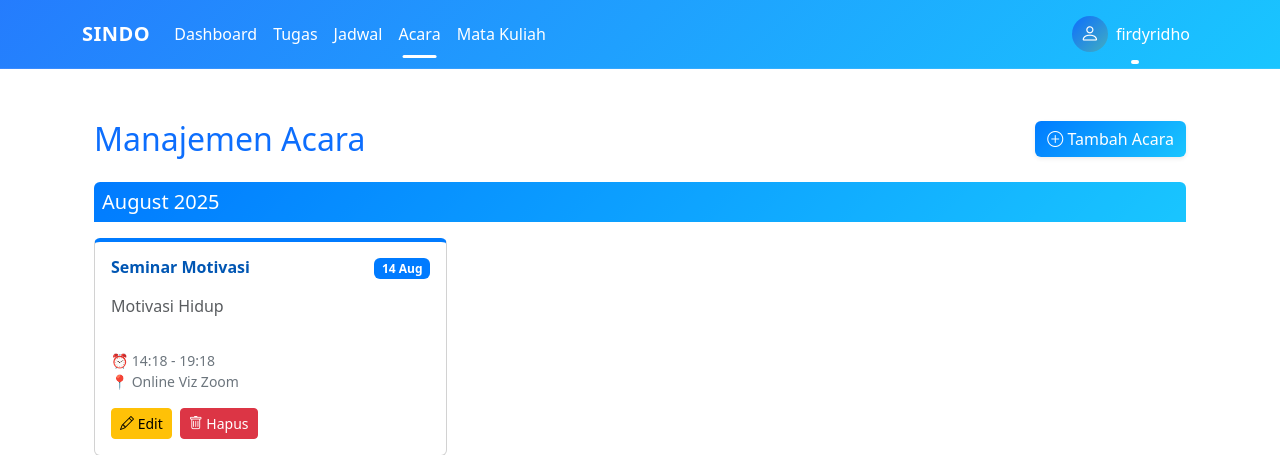
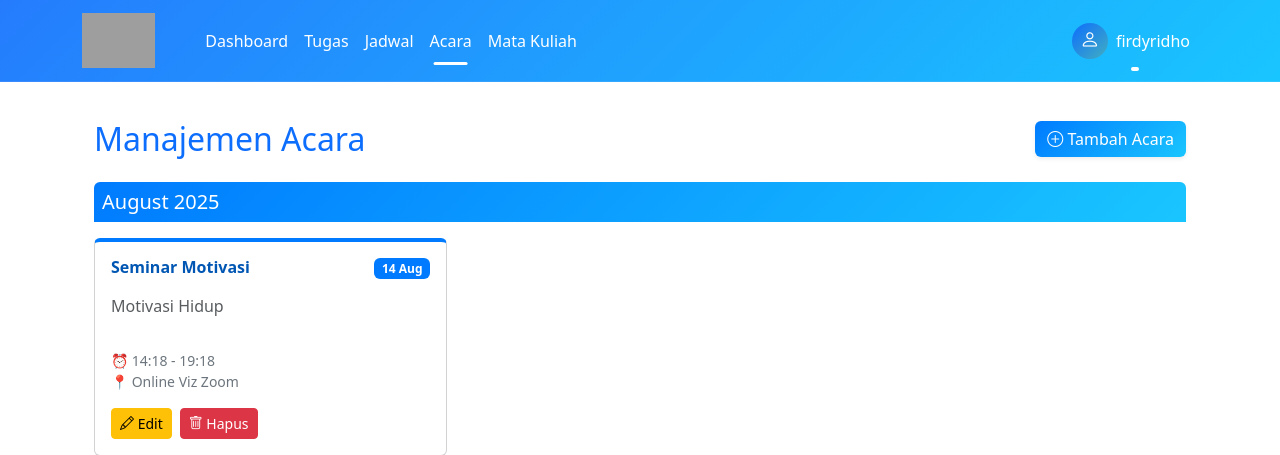
Before and after one commit to ardifx01/SI-NDO, a PHP site: page /pages/acara/index.php in a window 1280 px wide. Shown: the top 455 px of the page. Run offline with PHP 8.4, Linux system fonts and the light colour scheme; a user stored in the database is signed in; data comes from the database, SQL or seed files in the repository; grey boxes are pictures that could not be loaded.

Commit message:
header.php

```diff
--- a/sindo/includes/header.php
+++ b/sindo/includes/header.php
@@ -6,8 +6,8 @@ $current_page = basename($_SERVER['PHP_SELF']);
 <head>
 <meta charset="UTF-8" />
 <meta name="viewport" content="width=device-width, initial-scale=1.0" />
-<title>Sindo - <?= isset($page_title) ? htmlspecialchars($page_title) : 'Manajemen Tugas Mahasiswa' ?></title>
-<link rel="icon" href="/sindo/assets/images/favicon.png" type="image/png" />
+<title>SI-NDO - <?= isset($page_title) ? htmlspecialchars($page_title) : 'Manajemen Tugas Mahasiswa' ?></title>
+<link rel="icon" href="/sindo/assets/images/logo.png" type="image/png"/>
 
 <!-- Bootstrap & Icons -->
 <link href="https://cdn.jsdelivr.net/npm/bootstrap@5.3.0/dist/css/bootstrap.min.css" rel="stylesheet" />
@@ -104,8 +104,9 @@ $current_page = basename($_SERVER['PHP_SELF']);
 <body>
 <nav class="navbar navbar-expand-lg navbar-dark navbar-custom fixed-top">
     <div class="container">
+        <a class="navbar-brand d-flex align-items-center" href="/sindo/index.php">
+    <img src="/sindo/assets/images/fontlogo.png" alt="SINDO Logo" style="height: 55px; margin-right: 10px;">
         <a class="navbar-brand" href="/sindo/index.php">
-            SINDO
         </a>
         <button class="navbar-toggler border-0 shadow-none" type="button" data-bs-toggle="collapse" data-bs-target="#navbarNav">
             <span class="navbar-toggler-icon"></span>
```
